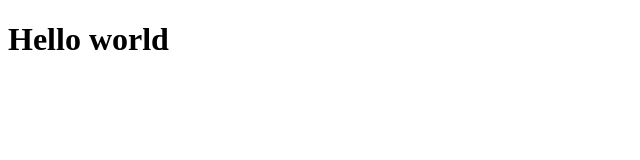
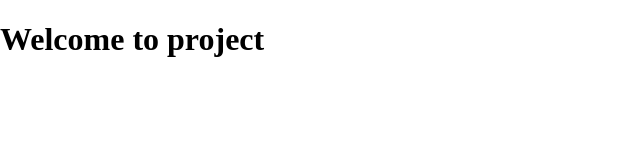
Before and after one commit to oxaminxo/git-tutorial, a plain HTML site: page index.html in a window 1280 px wide. Shown: the whole page, without its empty margins (0-640 px from the left). Drawn offline with Linux system fonts and the light colour scheme.

Commit message:
some changes

```diff
--- a/index.html
+++ b/index.html
@@ -8,7 +8,7 @@
     <link rel="stylesheet" href="style.css">
 </head>
 <body>
-    <h1>Hello world</h1>
+    <h1>Welcome to project</h1>
 
     <script src="script.js"></script>
 </body>
--- a/style.css
+++ b/style.css
@@ -0,0 +1,5 @@
+body {
+    margin: 0;
+    padding: 0;
+    box-sizing: border-box;
+}
```
